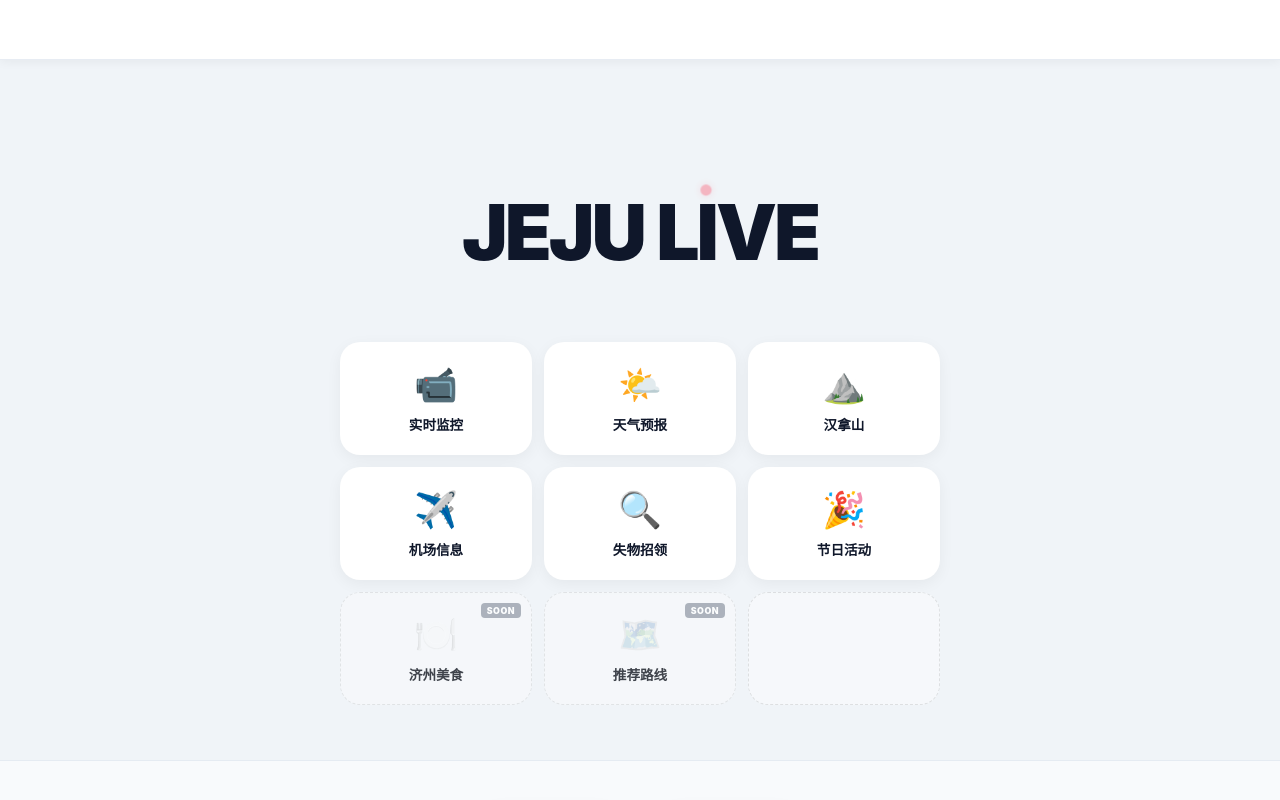
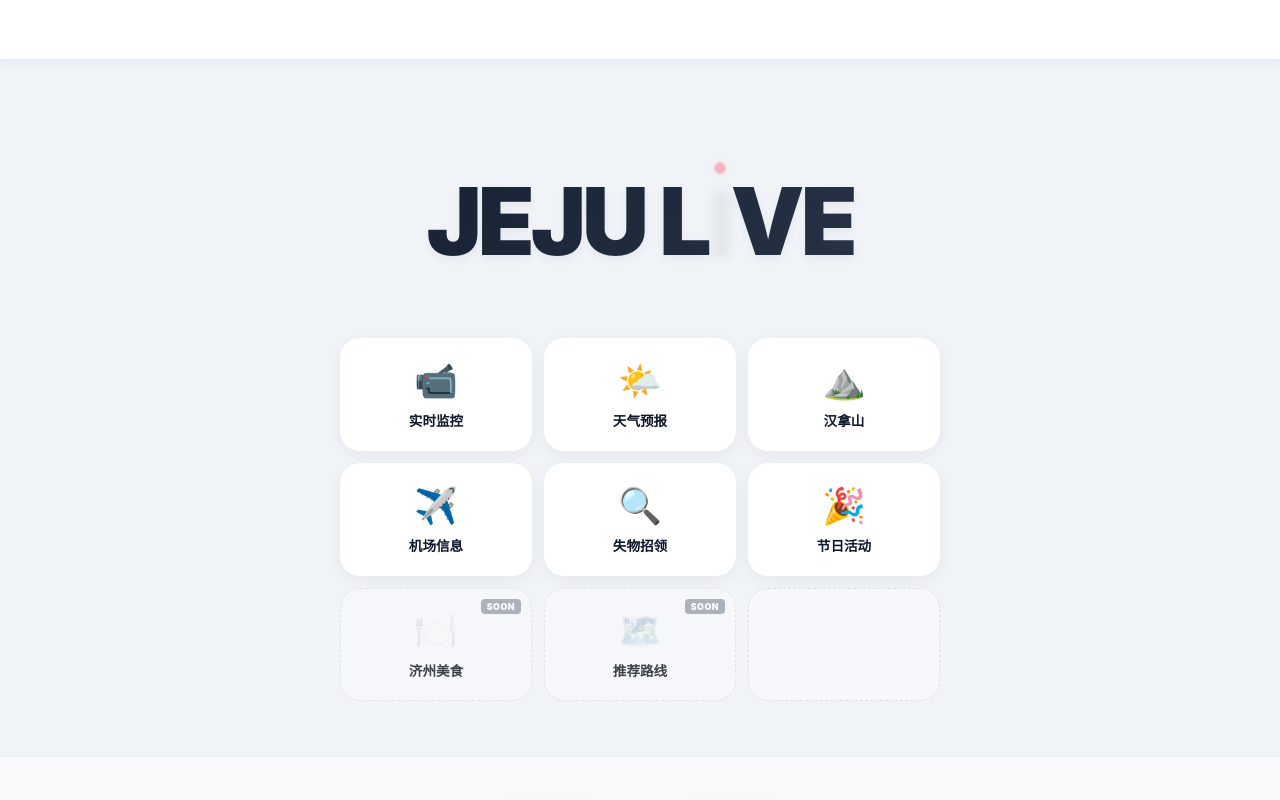
Before and after one commit to smile0300/jeju, a website built with Vite: page index.html in a window 1280 px wide. Shown: the top 800 px of the page. Built offline with nearby package versions, Linux system fonts and the light colour scheme; no server answers; files whose address does not match are found by name.

Commit message:
style: refine logo gradient and dot alignment

```diff
--- a/src/css/layout.css
+++ b/src/css/layout.css
@@ -58,7 +58,7 @@
 .home-welcome {
     text-align: center;
     margin-bottom: 50px; /* 여백 증가 */
-    margin-top: 50px;    /* 상하 동일하게 여백 증가 */
+    margin-top: 30px;    /* 상단 이동 */
     padding: 20px;
     animation: fadeInDown 0.8s ease-out;
 }
@@ -67,13 +67,18 @@
     display: flex;
     align-items: center;
     justify-content: center;
-    font-size: 4.8rem; /* 사이즈 획기적으로 증대 */
-    font-weight: 900;
+    font-size: 5.8rem; /* 크기 확대 */
+    font-weight: 1000; /* 지원되는 브라우저에서 최대 두께 */
     color: var(--text-primary);
     margin: 0;
-    letter-spacing: -3px; /* 사이즈 확대에 따른 자간 조정 */
+    letter-spacing: -4px; /* 더 좁게 하여 더 굵어 보이는 효과 */
     text-transform: uppercase;
     line-height: 1;
+    background: linear-gradient(135deg, #0f172a 0%, #334155 100%);
+    -webkit-background-clip: text;
+    background-clip: text;
+    -webkit-text-fill-color: transparent;
+    text-shadow: 0 4px 10px rgba(0,0,0,0.05); /* 그라데이션과 어울리는 부드러운 그림자 */
 }
 
 .live-dot {
@@ -89,7 +94,7 @@
     content: '';
     position: absolute;
     top: -15%; /* 위로 올려서 I의 기둥과 분리 */
-    left: 50%;
+    left: 53%; /* I 상단 정렬을 위해 미세 조정 */
     transform: translateX(-50%);
     width: 14px; /* 로고 확대에 맞춰 도트도 확대 */
     height: 14px;
```
